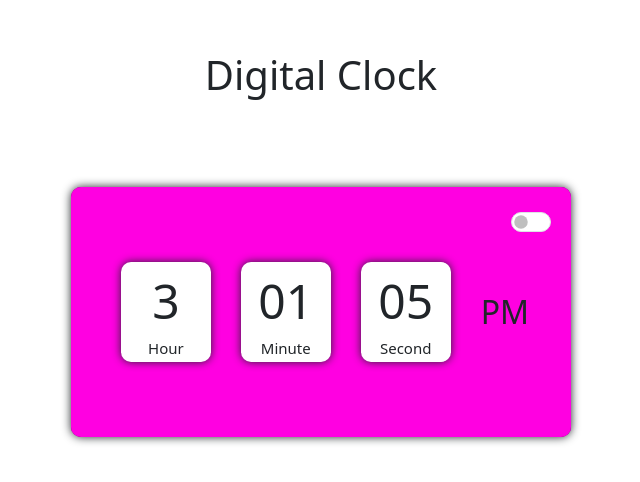
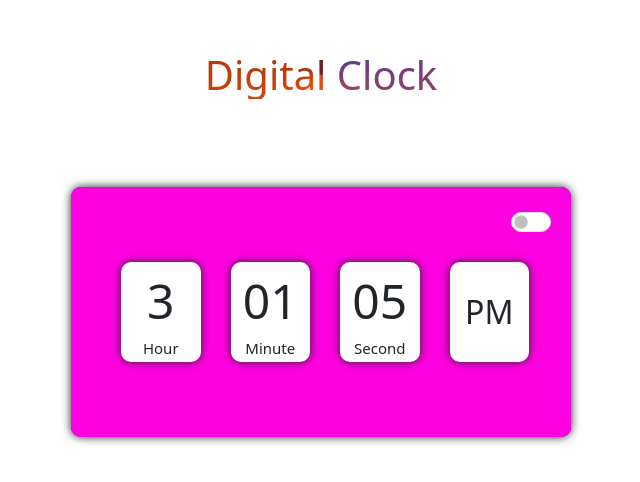
Before and after one commit to sunilkumarbais/Digital-Clock, a plain HTML site: page index.html in a window 1280 px wide. Shown: the part 156-638 px from the top of the page, without its empty margins (319-959 px from the left). Drawn offline with nearby package versions, Linux system fonts and the light colour scheme.

Commit message:
add animation

```diff
--- a/index.html
+++ b/index.html
@@ -26,7 +26,7 @@
         <div class="second"></div>
         <span>Second</span>
       </div>
-      <div class="am-pm-container ">
+      <div class="am-pm-container clock ">
         <div class="ampm"></div>
       </div>
       <div class="form-check form-switch">
--- a/style.css
+++ b/style.css
@@ -7,6 +7,12 @@ html,body{
   overflow: hidden;
   justify-content: center;
   align-items: center;
+}
+
+h1 {
+  background-image: conic-gradient(from 25deg , rgb(52, 52, 186),rgb(255, 81, 0), rgb(83, 26, 26));
+  background-clip: text;
+  color: transparent;
 }
 
 .container {
@@ -83,7 +89,7 @@ html,body{
 }
 
 .glow {
-  background: linear-gradient(135deg, #14ffe1, #ffeb32, #ff00e1 );
+  background: linear-gradient(230deg, #03ffdd, #ffeb32, #ff0000 );
   animation: glow 5s linear infinite;
 }
 @keyframes glow {
```
